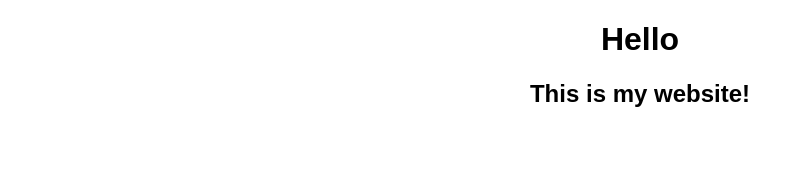
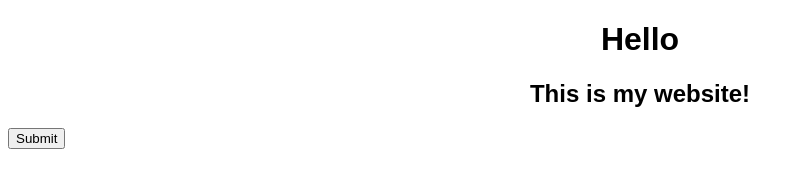
Before and after one commit to CamjamPNG/camjam948.github.io, a plain HTML site: page index.html in a window 1280 px wide. Shown: the whole page, without its empty margins (0-803 px from the left). Drawn offline with Linux system fonts and the light colour scheme.

Commit message:
Update index.html

```diff
--- a/index.html
+++ b/index.html
@@ -2,5 +2,8 @@
 <html>
 <h1 style="text-align: center;"><span style="font-family: Arial, Helvetica, sans-serif;">Hello</span></h1>
 <h2 style="text-align: center;"><span style="font-family: Arial, Helvetica, sans-serif;">This is my website!</span></h2>
+  <a href="camjam948.github.io">
+      <input type="submit"/>
+    </a>
 <p><br></p>
 </html>
```
